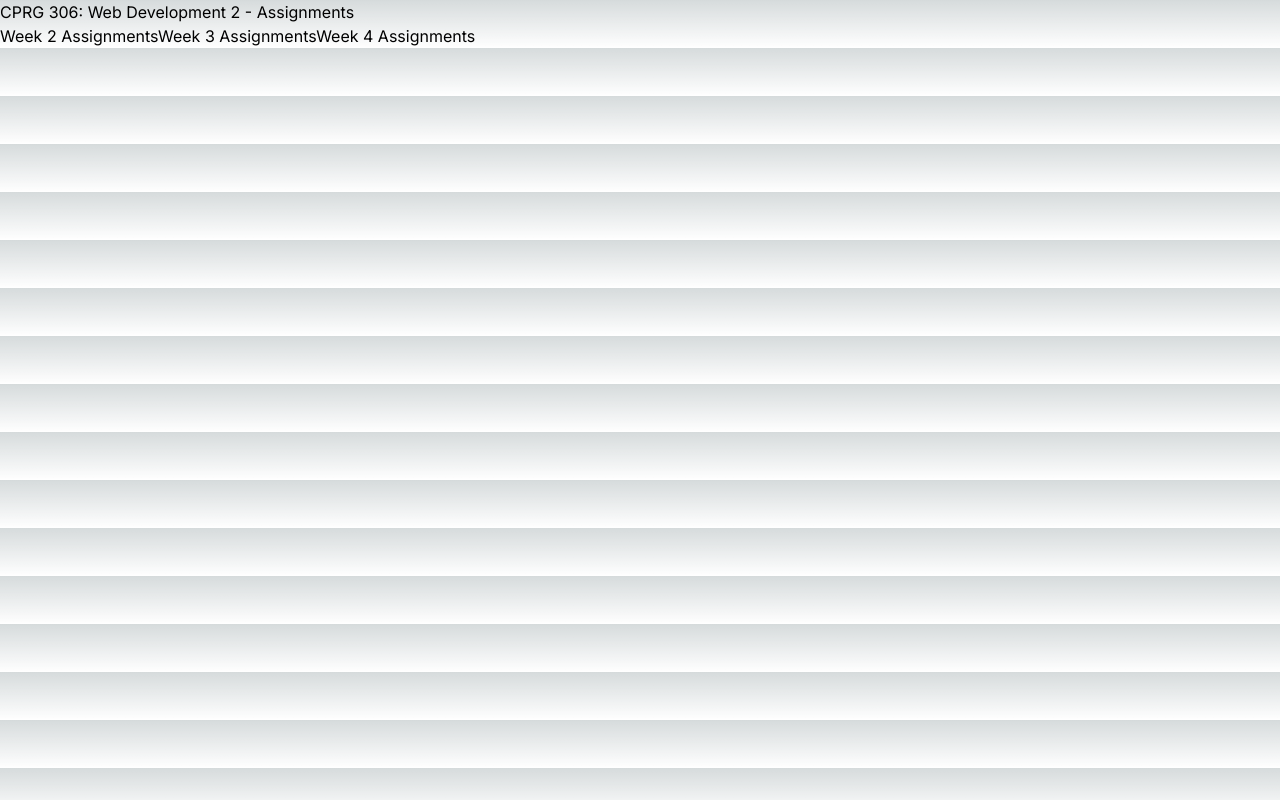
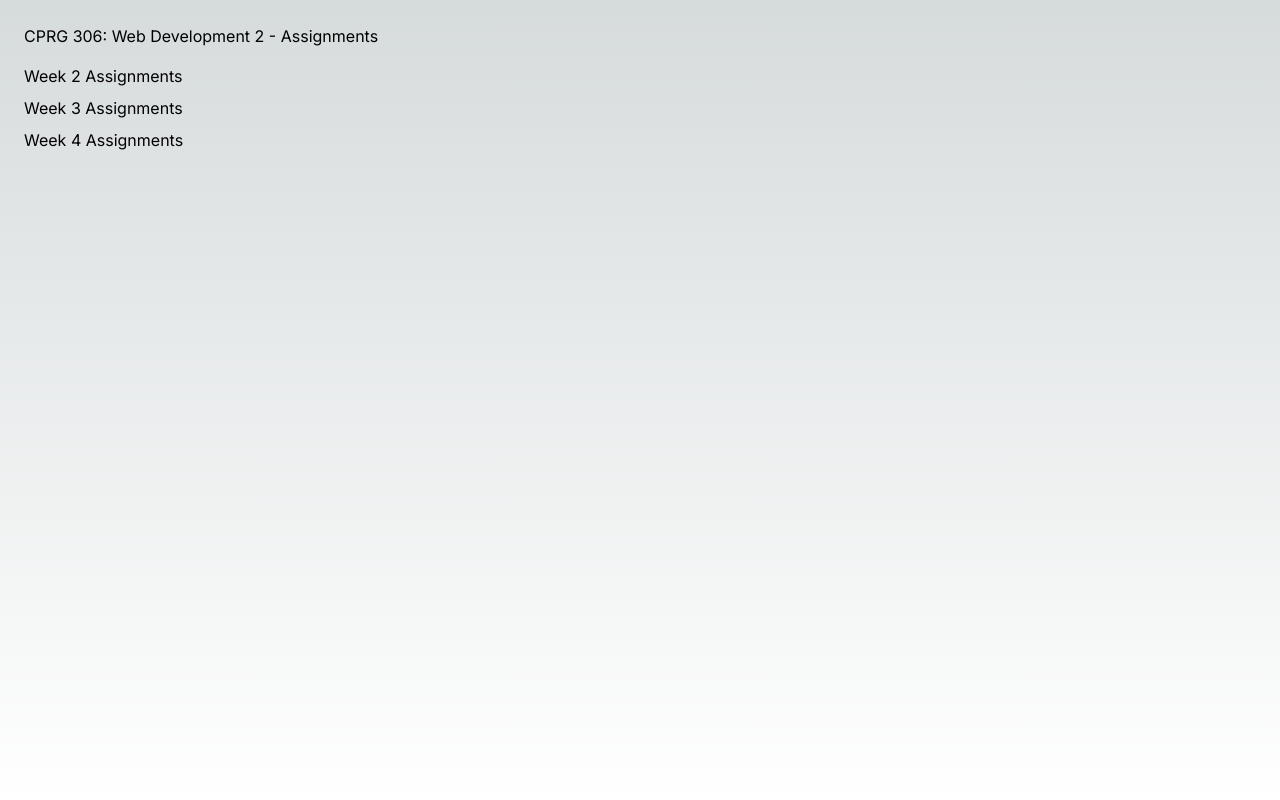
Before and after one commit to liasrwag/cprg306-assignments, a Next.js app: page / in a window 1280 px wide. Built offline with nearby package versions, Linux system fonts and the light colour scheme.

Commit message:
Update page.js

```diff
--- a/app/page.js
+++ b/app/page.js
@@ -3,11 +3,17 @@ import Link from 'next/link';
 
 export default function Home() {
   return (
-    <div>
-      <h1>CPRG 306: Web Development 2 - Assignments</h1>
-      <Link href="/week-2">Week 2 Assignments</Link>
-      <Link href="/week-3/page">Week 3 Assignments</Link>
-      <Link href="/week-4/functions">Week 4 Assignments</Link>
+    <div className='h-screen p-6'>
+      <h1 className='mb-4'>CPRG 306: Web Development 2 - Assignments</h1>
+
+      <div className='mb-2'>
+      <Link href="/week-2">Week 2 Assignments</Link></div>
+
+      <div className='mb-2'>
+      <Link href="/week-3">Week 3 Assignments</Link></div>
+
+      <div className='mb-2'>
+      <Link href="/week-4">Week 4 Assignments</Link></div>
 
     </div>
   );
```
